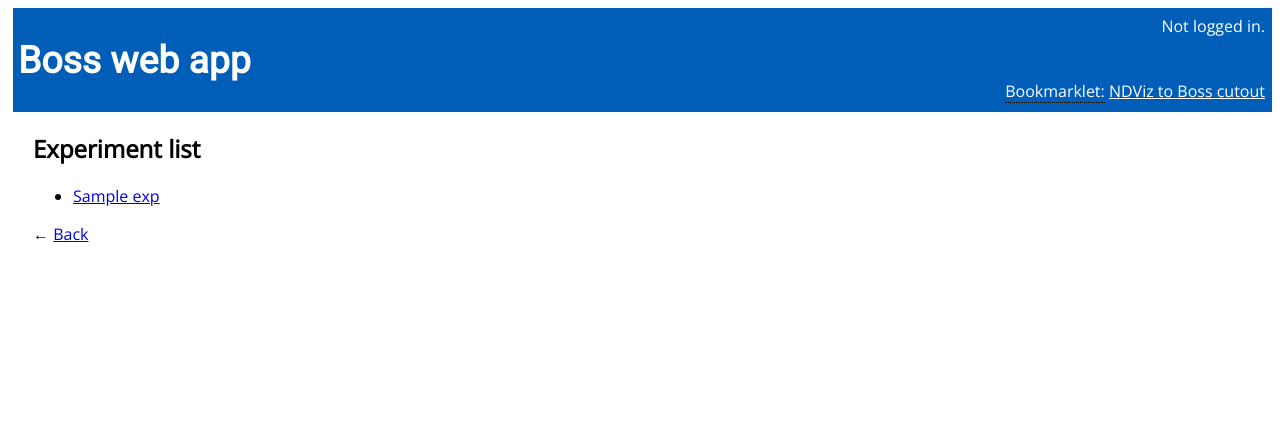
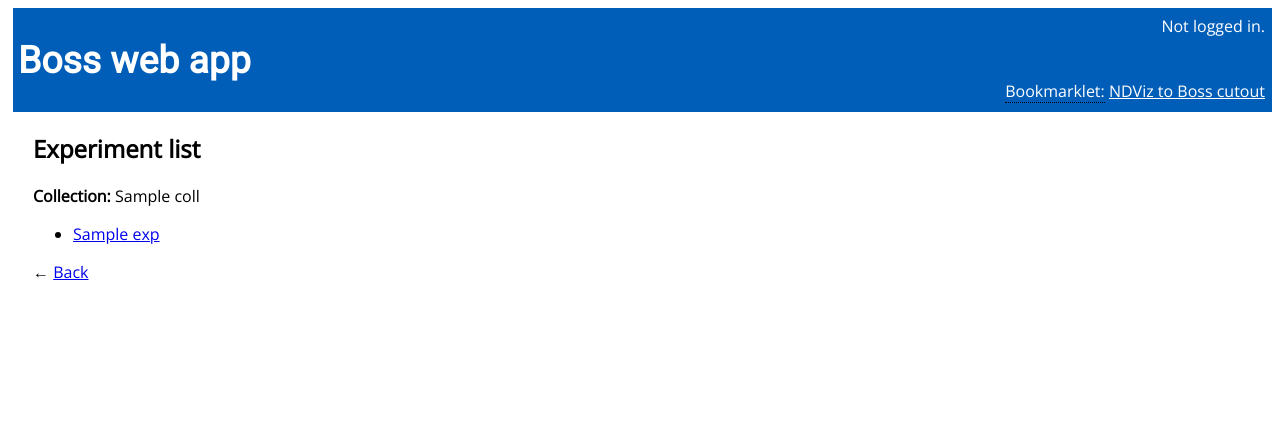
Before and after one commit to neurodata-nomads/ndwebtools, a Django app: template synaptogram/templates/synaptogram/exp_list.html in a window 1280 px wide. Shown: the top 447 px of the page. Run offline with Django 3.2, Linux system fonts and the light colour scheme; the template is opened without the code that fills it: most values are stand-ins (such as "Sample title", 1, 10 or a date in 2020); parts of the project's set-up code (start-up, migrations or seed data) failed here and were passed over.

Commit message:
added collection info on exp list

```diff
--- a/synaptogram/templates/synaptogram/exp_list.html
+++ b/synaptogram/templates/synaptogram/exp_list.html
@@ -3,6 +3,10 @@
 
 
 <h2>Experiment list</h2>
+
+<p><span class="bold">Collection:</span>
+{{ coll }}
+</p>
 
 <ul>
 {% for exp in experiments %}
```
